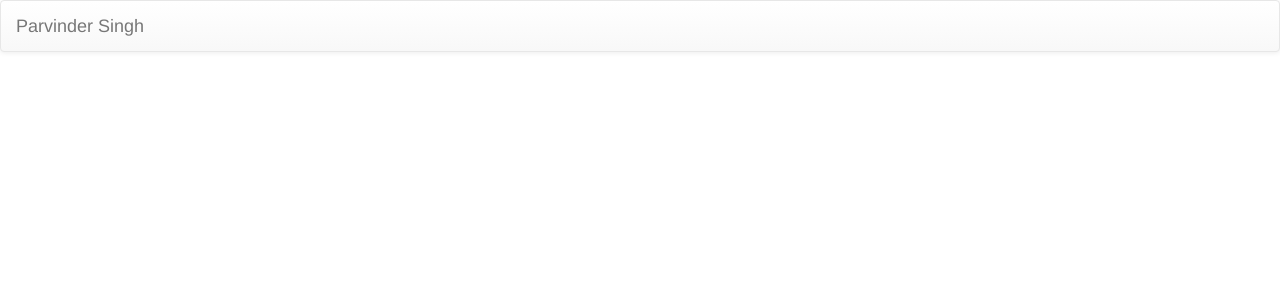
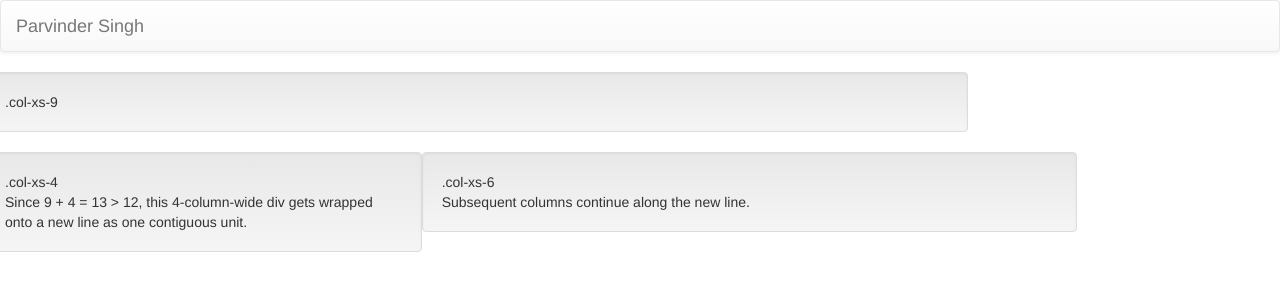
Before and after one commit to parvinder30/My-Portfolio-Page, a plain HTML site: page index.html in a window 1280 px wide. Drawn offline with nearby package versions, Linux system fonts and the light colour scheme.

```diff
--- a/index.html
+++ b/index.html
@@ -19,6 +19,13 @@
             </div>
         </div>
     </nav>
+    <div class="row">
+        <div class="col-xs-9 well">.col-xs-9</div>
+        <div class="col-xs-4 well">.col-xs-4
+            <br>Since 9 + 4 = 13 &gt; 12, this 4-column-wide div gets wrapped onto a new line as one contiguous unit.</div>
+        <div class="col-xs-6 well">.col-xs-6
+            <br>Subsequent columns continue along the new line.</div>
+    </div>
 
 </body>
 
```
